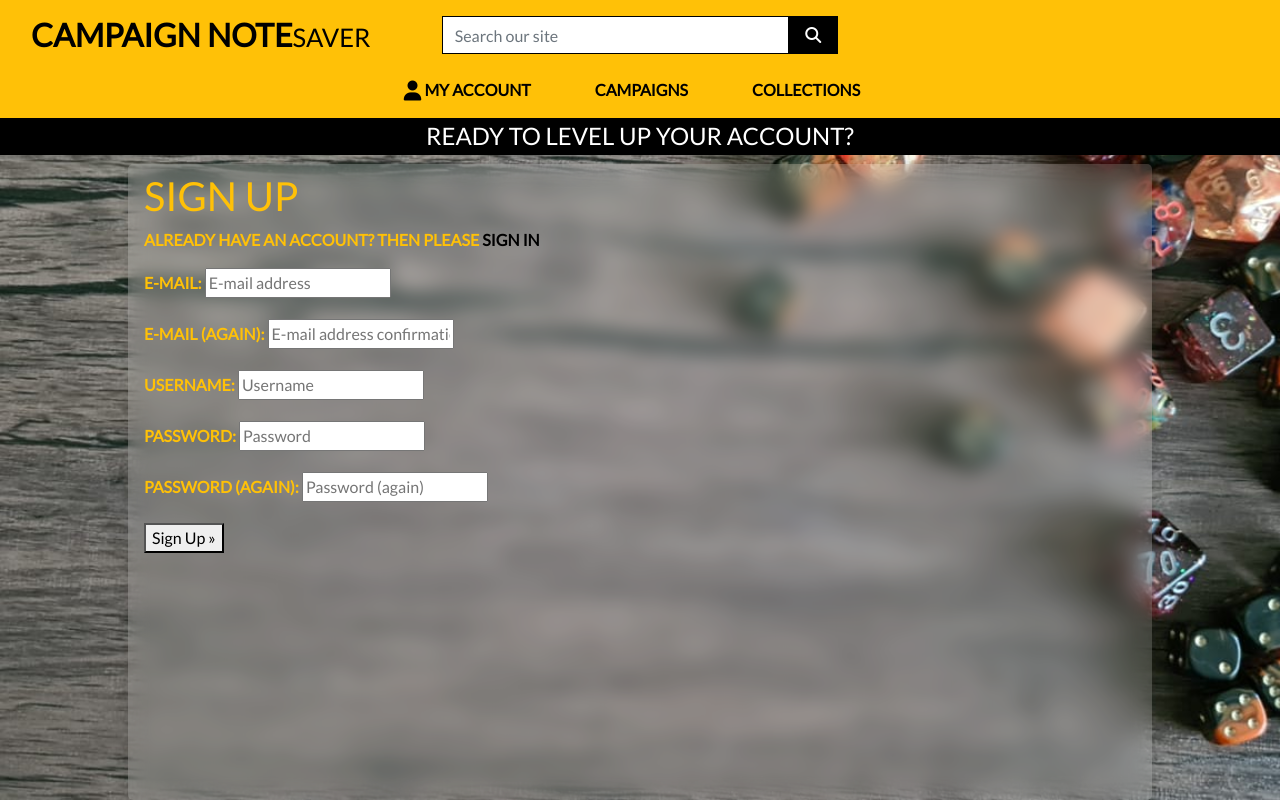
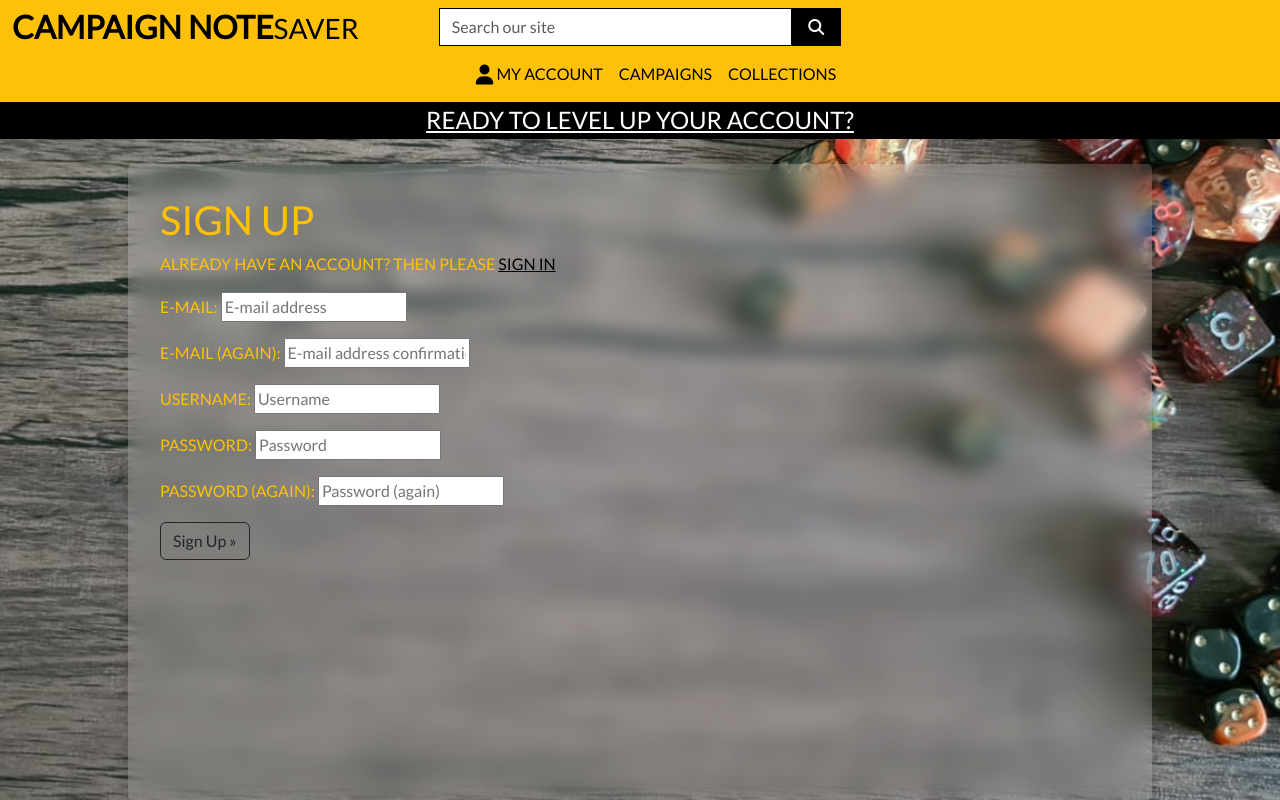
Before and after one commit to AbnocChinwads/fourth-milestone-project, a Django app: page /accounts/signup/ in a window 1280 px wide. Run offline with Django 3.2, Linux system fonts and the light colour scheme; some libraries are stand-ins or nearby versions.

Commit message:
added margin-off class to prettify sign-up form

```diff
--- a/static/css/base.css
+++ b/static/css/base.css
@@ -16,6 +16,10 @@ body {
     border-radius: 5px;
     background-color: rgba(255, 255, 255, .15);
     backdrop-filter: blur(10px);
+}
+
+.margin-off {
+    margin: 2rem;
 }
 
 /* from Bulma */
--- a/templates/allauth/account/signup.html
+++ b/templates/allauth/account/signup.html
@@ -16,7 +16,7 @@
 {% block content %}
 <div class="container">
     <div class="row">
-        <div class="col logo-font font-weight-bold nav-link text-warning">
+        <div class="col logo-font font-weight-bold nav-link text-warning margin-off">
             <h1>{% trans "Sign Up" %}</h1>
 
             <p>{% blocktrans %}Already have an account? Then please <a class="logo-font font-weight-bold text-black" href="{{ login_url }}">sign
@@ -28,7 +28,7 @@
                 {% if redirect_field_value %}
                 <input type="hidden" name="{{ redirect_field_name }}" value="{{ redirect_field_value }}" />
                 {% endif %}
-                <button type="submit">{% trans "Sign Up" %} &raquo;</button>
+                <button type="submit" class="btn btn-outline-dark">{% trans "Sign Up" %} &raquo;</button>
             </form>
         </div>
     </div>
--- a/templates/base.html
+++ b/templates/base.html
@@ -14,7 +14,7 @@
     {% endblock %}
 
     {% block corecss %}
-        <link rel="stylesheet" href="https://cdn.jsdelivr.net/npm/bootstrap@4.5.3/dist/css/bootstrap.min.css" integrity="sha384-TX8t27EcRE3e/ihU7zmQxVncDAy5uIKz4rEkgIXeMed4M0jlfIDPvg6uqKI2xXr2" crossorigin="anonymous">
+        <link href="https://cdn.jsdelivr.net/npm/bootstrap@5.3.0-alpha2/dist/css/bootstrap.min.css" rel="stylesheet" integrity="sha384-aFq/bzH65dt+w6FI2ooMVUpc+21e0SRygnTpmBvdBgSdnuTN7QbdgL+OapgHtvPp" crossorigin="anonymous">
         <link rel="stylesheet" href="https://fonts.googleapis.com/css?family=Lato&display=swap">
         <link rel="stylesheet" href="{% static 'css/base.css' %}">
         <link rel="shortcut icon" href="{% static 'favicon/favicon.ico' %}"/>
@@ -27,7 +27,7 @@
         <script src="https://js.stripe.com/v3/"></script>
         <script src="https://kit.fontawesome.com/557a78f37e.js" crossorigin="anonymous"></script>
         <script src="https://code.jquery.com/jquery-3.5.1.slim.min.js" integrity="sha384-DfXdz2htPH0lsSSs5nCTpuj/zy4C+OGpamoFVy38MVBnE+IbbVYUew+OrCXaRkfj" crossorigin="anonymous"></script>
-        <script src="https://cdn.jsdelivr.net/npm/bootstrap@4.5.3/dist/js/bootstrap.bundle.min.js" integrity="sha384-ho+j7jyWK8fNQe+A12Hb8AhRq26LrZ/JpcUGGOn+Y7RsweNrtN/tE3MoK7ZeZDyx" crossorigin="anonymous"></script>
+        <script src="https://cdn.jsdelivr.net/npm/bootstrap@5.3.0-alpha2/dist/js/bootstrap.bundle.min.js" integrity="sha384-qKXV1j0HvMUeCBQ+QVp7JcfGl760yU08IQ+GpUo5hlbpg51QRiuqHAJz8+BrxE/N" crossorigin="anonymous"></script>
     {% endblock %}
 
     {% block extra_js %}
```
Also changed, not shown: requirements.txt (line endings or trailing spaces).
